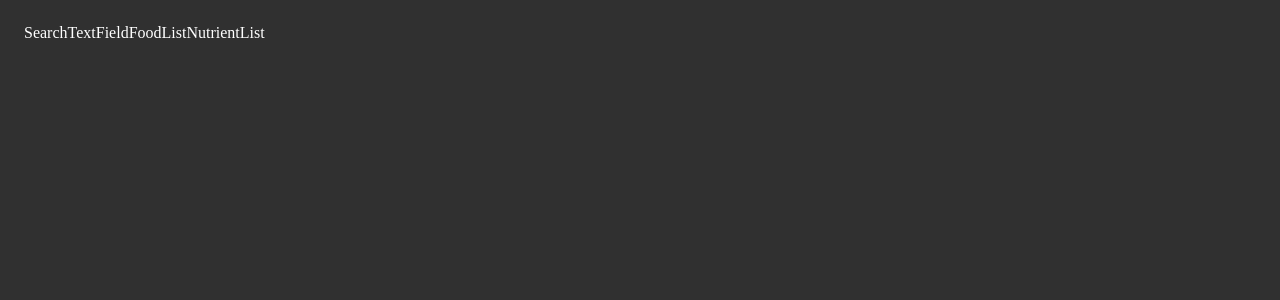
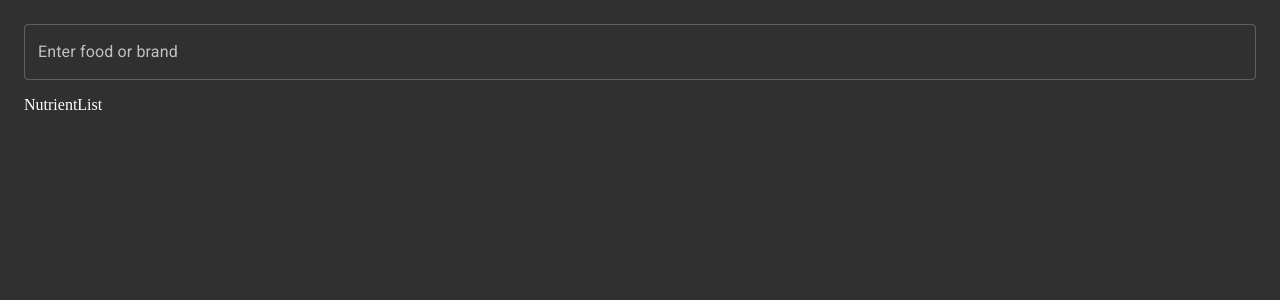
Before and after one commit to hazelnutx/food-app, a React (Create React App) app: page / in a window 1280 px wide. Shown: the top 300 px of the page. Built offline with nearby package versions, Linux system fonts and the light colour scheme.

Commit message:
Implement search components with API bindings
Resolves #5

```diff
--- /dev/null
+++ b/src/api/searchForFoods.ts
@@ -0,0 +1,13 @@
+import { Food } from "../state/Food";
+import { searchInstant } from "./nutritionix/searchInstant";
+import { capitalize } from "@material-ui/core";
+
+/**
+ * Gets a list of Food objects matching the specified query from the Nutritionix API.
+ */
+export const searchForFoods = async (query: string): Promise<Food[]> => {
+  const { branded, common } = await searchInstant(query);
+  return [...common, ...branded].map((brandedFood) => ({
+    name: capitalize(brandedFood.food_name),
+  }));
+};
--- a/src/components/App.tsx
+++ b/src/components/App.tsx
@@ -1,30 +1,61 @@
 import { GlobalStyle } from "./GlobalStyle";
 import { ThemeProvider as StyledThemeProvider } from "styled-components";
 import { Theme } from "../Theme";
-import { MuiThemeProvider } from "@material-ui/core";
-import { FoodList } from "./FoodList";
-import { SearchTextField } from "./SearchTextField";
+import {
+  List,
+  ListItem,
+  ListItemText,
+  MuiThemeProvider,
+} from "@material-ui/core";
+import { SearchInput, SearchInputProps } from "./SearchInput";
 import { NutrientList } from "./NutrientList";
 import { EditPlan } from "./EditPlan";
 import { Container } from "./Container";
+import { SearchResults } from "./SearchResults";
+import { useState } from "react";
+import { Food } from "../state/Food";
 
 export type AppProps = {
   theme: Theme;
+  search: SearchInputProps["search"];
 };
 
 /**
  * The root of the react application.
  */
-export const App = ({ theme }: AppProps) => (
+export const App = ({ theme, search }: AppProps) => {
+  const [myFood, setMyFood] = useState<Food[]>([]);
+  const addFood = (food: Food) => setMyFood([...myFood, food]);
+  return (
     <StyledThemeProvider theme={theme}>
       <MuiThemeProvider theme={theme}>
         <GlobalStyle />
         <Container>
-        <SearchTextField>{() => <FoodList variant="add" />}</SearchTextField>
-        <FoodList />
+          <SearchInput label="Enter food or brand" search={search}>
+            {({ closePopper, clearInput, ...props }) => (
+              <SearchResults
+                {...props}
+                searchingText="Searching..."
+                emptyText="No results"
+                onFoodSelected={(food) => {
+                  addFood(food);
+                  closePopper();
+                  clearInput();
+                }}
+              />
+            )}
+          </SearchInput>
+          <List>
+            {myFood.map(({ name }, index) => (
+              <ListItem key={index}>
+                <ListItemText primary={name} />
+              </ListItem>
+            ))}
+          </List>
           <NutrientList />
           <EditPlan />
         </Container>
       </MuiThemeProvider>
     </StyledThemeProvider>
   );
+};
--- a/src/components/FoodList.tsx
+++ /dev/null
@@ -1,14 +0,0 @@
-export type FoodListProps = {
-  variant?: FoodListVariant;
-};
-
-/**
- * normal: A normal material-ui List with ListItems
- * add: The same material-ui List with ListItems except the ListItems have button
- * mode enabled and an add icon is displayed for each item
- */
-export type FoodListVariant = "normal" | "add";
-
-export const FoodList = ({ variant = "normal" }: FoodListProps) => (
-  <>FoodList</>
-);
--- /dev/null
+++ b/src/components/SearchInput.tsx
@@ -0,0 +1,166 @@
+import { ReactNode, useCallback, useRef, useState } from "react";
+import {
+  CircularProgress,
+  ClickAwayListener,
+  debounce,
+  Popper,
+  TextField,
+} from "@material-ui/core";
+import { Food } from "../state/Food";
+import { useMountState } from "../hooks/useMountState";
+import styled from "styled-components";
+
+export type SearchInputProps = {
+  /**
+   * The label of the TextField
+   */
+  label: string;
+  /**
+   * The search operation.
+   */
+  search: (query: string) => Promise<Food[]>;
+  /**
+   * How long the search debounce should to wait before searching (in milliseconds).
+   */
+  searchDebounceWait?: number;
+  /**
+   * Renders the results returned from the search operation
+   */
+  children: (props: RenderSearchResultsProps) => ReactNode;
+};
+
+export type RenderSearchResultsProps = {
+  /**
+   * Is true while the search operation is pending.
+   */
+  searching: boolean;
+  /**
+   * The Food items returned from the most recent search operation.
+   * Is undefined when no search operation has returned results yet.
+   */
+  items?: Food[];
+  /**
+   * Callback for the renderer to signal to the SearchInput that
+   * the Popper displaying the search results should be closed.
+   */
+  closePopper: () => void;
+  /**
+   * Callback for the renderer to signal to the SearchInput
+   * that the query should be cleared.
+   */
+  clearInput: () => void;
+};
+
+/**
+ * A TextField that automatically and debounced calls the specified search
+ * operation using the TextField value as query and displays the results
+ * using a Popper anchored below the TextField.
+ */
+export const SearchInput = ({
+  label,
+  search,
+  searchDebounceWait = defaultSearchDebounceWait,
+  children: renderSearchResults,
+}: SearchInputProps) => {
+  // State
+  const [query, setQuery] = useState("");
+  const [isFocused, setFocused] = useState(false);
+  const [searchResults, setSearchResults] = useState<Food[]>();
+  const [isSearching, setSearching] = useState(false);
+  const textFieldRef = useRef(null);
+  const mountState = useMountState();
+
+  // Semantics
+  const hasQuery = !!query;
+  const showResults = isFocused && hasQuery;
+  const focus = () => setFocused(true);
+  const blur = () => setFocused(false);
+  const clearInput = () => setQuery("");
+
+  // Operations
+
+  // Debounce to not search while typing fast
+  const performSearchMemoized = useCallback(
+    async (newQuery: string) => {
+      let items: Food[] = [];
+
+      // Ignore empty text fields
+      if (newQuery) {
+        setSearching(true);
+        try {
+          items = await search(newQuery);
+        } catch (e) {
+          // noop, assume happy case,
+          // error will reset results to []
+        }
+      }
+
+      // Don't set state on unmounted components
+      if (mountState.isMounted) {
+        setSearching(false);
+        setSearchResults(items);
+      }
+    },
+    [search, mountState]
+  );
+
+  // eslint-disable-next-line react-hooks/exhaustive-deps
+  const performSearchDebounced = useCallback(
+    // We know that debounce returns a function with the same dependencies, which is why we disable the above rule
+    debounce(performSearchMemoized, searchDebounceWait),
+    [performSearchMemoized, searchDebounceWait]
+  );
+
+  // Try to search every time we set the query
+  const setQueryAndSearch = (newQuery: string) => {
+    setQuery(newQuery);
+    performSearchDebounced(newQuery);
+  };
+
+  return (
+    <ClickAwayListener onClickAway={blur}>
+      <div>
+        <SearchTextField
+          ref={textFieldRef}
+          value={query}
+          onFocus={focus}
+          label={label}
+          variant="outlined"
+          onChange={(e) => setQueryAndSearch(extractQuery(e.target.value))}
+          InputProps={{
+            endAdornment: isSearching ? (
+              <CircularProgress color="inherit" size={20} />
+            ) : null,
+          }}
+        />
+        <Popper
+          placement="bottom-start"
+          open={showResults}
+          anchorEl={textFieldRef.current}
+        >
+          {renderSearchResults({
+            searching: isSearching,
+            items: searchResults,
+            closePopper: blur,
+            clearInput,
+          })}
+        </Popper>
+      </div>
+    </ClickAwayListener>
+  );
+};
+
+const SearchTextField = styled(TextField)`
+  width: 100%;
+`;
+
+/**
+ * Long enough to avoid a good amount of unintentional searches, short enough to still be responsive.
+ */
+const defaultSearchDebounceWait = 333;
+
+/**
+ * Prepares the raw input string to be sent as a query.
+ * Trims to make sure we treat ie. "" and " " the same.
+ */
+const extractQuery = (textFieldValue: string) => textFieldValue.trim();
--- /dev/null
+++ b/src/components/SearchResults.tsx
@@ -0,0 +1,78 @@
+import { RenderSearchResultsProps } from "./SearchInput";
+import { Food } from "../state/Food";
+import {
+  List,
+  ListItem,
+  ListItemText,
+  Paper,
+  Typography,
+} from "@material-ui/core";
+import styled from "styled-components";
+
+export type SearchResultsProps = Pick<
+  RenderSearchResultsProps,
+  "searching" | "items"
+> & {
+  searchingText: string;
+  emptyText: string;
+  onFoodSelected: (food: Food) => void;
+};
+
+/**
+ * Renders the search results provided by SearchInput.tsx.
+ * Takes loading and empty state into account and provides a view for each state.
+ */
+export const SearchResults = ({
+  searching,
+  items,
+  onFoodSelected,
+  searchingText,
+  emptyText,
+}: SearchResultsProps) => {
+  if (searching) {
+    return (
+      <SearchResultsContainer>
+        <FallbackText>{searchingText}</FallbackText>
+      </SearchResultsContainer>
+    );
+  }
+  if (!items) {
+    // Search not yet started
+    return null;
+  }
+  if (items.length === 0) {
+    return (
+      <SearchResultsContainer>
+        <FallbackText>{emptyText}</FallbackText>
+      </SearchResultsContainer>
+    );
+  }
+  return (
+    <SearchResultsContainer>
+      <List>
+        {items.map((item, index) => (
+          <ListItem key={index} onClick={() => onFoodSelected(item)} button>
+            <ListItemText primary={item.name} />
+          </ListItem>
+        ))}
+      </List>
+    </SearchResultsContainer>
+  );
+};
+
+/**
+ * Wrap search results in a Paper with some top margin
+ * to provide space between results and input field.
+ */
+const SearchResultsContainer = styled(Paper)`
+  margin-top: 8px;
+  max-height: 50vh;
+  overflow-y: auto;
+`;
+
+/**
+ * Align fallback text with the search result list text
+ */
+const FallbackText = styled(Typography)`
+  padding: 16px 18px;
+`;
--- a/src/components/SearchTextField.tsx
+++ /dev/null
@@ -1,7 +0,0 @@
-import { PropsWithChildren } from "react";
-
-export type SearchTextFieldProps = PropsWithChildren<{}>;
-
-export const SearchTextField = (props: SearchTextFieldProps) => (
-  <>SearchTextField</>
-);
--- a/src/index.tsx
+++ b/src/index.tsx
@@ -2,10 +2,11 @@ import React from "react";
 import ReactDOM from "react-dom";
 import { App } from "./components/App";
 import { theme } from "./fixtures/theme";
+import { searchForFoods } from "./api/searchForFoods";
 
 ReactDOM.render(
   <React.StrictMode>
-    <App theme={theme} />
+    <App theme={theme} search={searchForFoods} />
   </React.StrictMode>,
   document.getElementById("root")
 );
--- /dev/null
+++ b/src/state/Food.ts
@@ -0,0 +1 @@
+export type Food = { name: string };
```
Also changed, not shown: 1 other file (tests, documents, lock files or other folders). Lines whose indentation alone changed are shown as unchanged.
